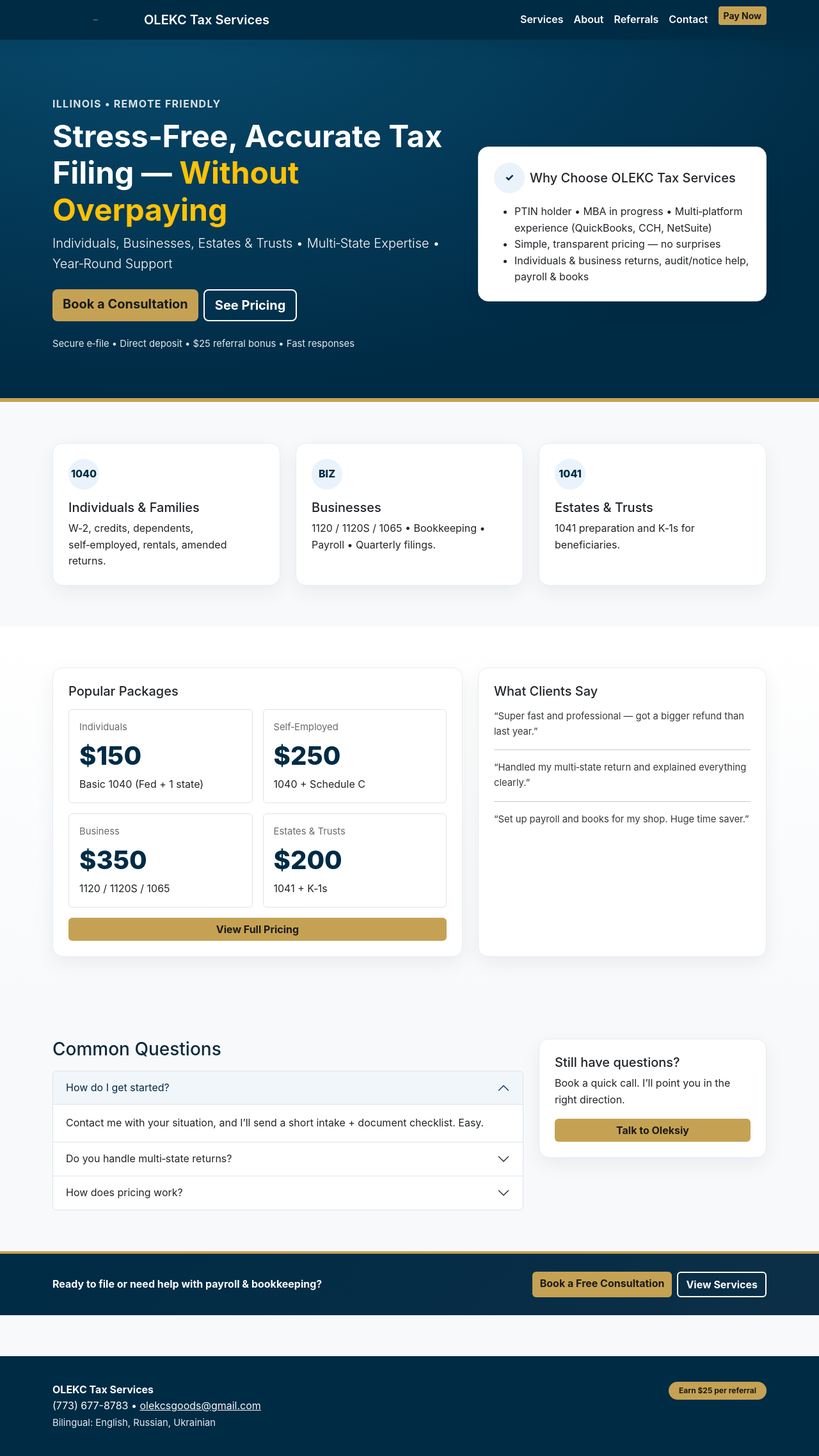
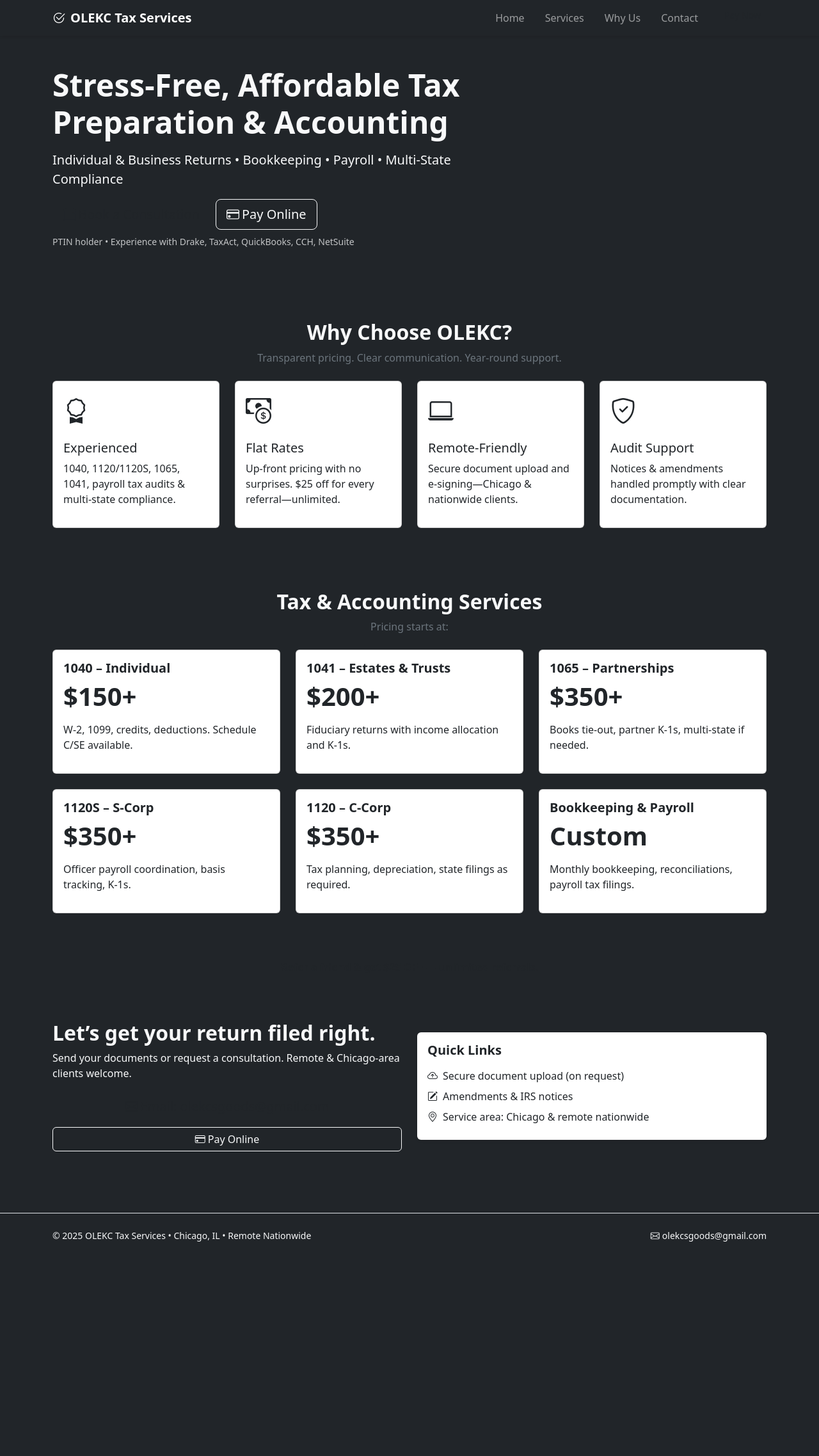
Before and after one commit to olekc02/olekc-tax-site, a Flask app: page / in a window 1280 px wide. Shown: the whole page at 64% size. After the commit the page ends 1940 px from the top, so only its background shows below. Run offline with Flask 3, Linux system fonts and the light colour scheme.

Commit message:
Updated layout with modern homepage

```diff
--- a/app.py
+++ b/app.py
@@ -1,43 +1,44 @@
-
-from flask import Flask, render_template, url_for
+from flask import Flask, render_template, send_from_directory, abort
 import os
 
 app = Flask(__name__)
 
-BUSINESS_NAME = "OLEKC Tax Services"
-PHONE = "(773) 677-8783"
-EMAIL = "olekcsgoods@gmail.com"
-PAYMENT_LINK = os.getenv("OLEKC_PAYMENT_LINK", "#")
+# ---- Routes ----
 
-@app.context_processor
-def inject_globals():
-    return dict(BUSINESS_NAME=BUSINESS_NAME, PHONE=PHONE, EMAIL=EMAIL, PAYMENT_LINK=PAYMENT_LINK)
+@app.route("/")
+def home():
+    """
+    Homepage with hero, services, referral, and contact sections.
+    Pass a payment link via the OLEKC_PAYMENT_LINK environment variable (optional).
+    """
+    payment_link = os.environ.get("OLEKC_PAYMENT_LINK")  # e.g., Square/PayPal checkout URL
+    return render_template("index.html", payment_link=payment_link)
 
-@app.route('/')
-def home():
-    return render_template('index.html', title="Home")
+@app.route("/health")
+def health():
+    """Simple health check for uptime monitors."""
+    return {"status": "ok"}, 200
 
-@app.route('/services')
-def services():
-    return render_template('services.html', title="Services & Pricing")
+@app.route("/favicon.ico")
+def favicon():
+    """Serve a favicon if you put one at static/img/favicon.ico."""
+    try:
+        return send_from_directory(
+            os.path.join(app.root_path, "static", "img"),
+            "favicon.ico",
+            mimetype="image/vnd.microsoft.icon",
+        )
+    except Exception:
+        abort(404)
 
-@app.route('/about')
-def about():
-    return render_template('about.html', title="About")
+@app.route("/robots.txt")
+def robots():
+    """Optional: allow indexing; adjust if you want to block bots."""
+    return "User-agent: *\nAllow: /", 200, {"Content-Type": "text/plain; charset=utf-8"}
 
-@app.route('/referrals')
-def referrals():
-    return render_template('referrals.html', title="Referral Program")
+# ---- App entrypoint (Render requires binding to 0.0.0.0 and PORT) ----
 
-@app.route('/contact')
-def contact():
-    return render_template('contact.html', title="Contact")
-
-@app.route('/pay')
-def pay():
-    return render_template('pay.html', title="Pay Now")
-
-if __name__ == '__main__':
-    import os
+if __name__ == "__main__":
     port = int(os.environ.get("PORT", 5000))
-    app.run(host="0.0.0.0", port=port)
+    # debug=True is fine locally; Render ignores it
+    app.run(host="0.0.0.0", port=port, debug=True)
--- a/static/css/styles.css
+++ b/static/css/styles.css
@@ -1,83 +1,25 @@
+:root{
+  --navy:#0b2434;
+  --midnight:#0f2f44;
+  --gold:#d4af37;
+  --gold-25: rgba(212,175,55,.25);
+}
+.bg-navy{ background:var(--navy); }
+.bg-midnight{ background:var(--midnight); }
+.text-gold{ color:var(--gold); }
+.border-gold-25{ border-color: var(--gold-25)!important; }
+.btn-gold{
+  background: var(--gold);
+  color:#111;
+  border: none;
+}
+.btn-gold:hover{ filter: brightness(0.95); color:#111; }
 
-:root {
-  --navy: #002B45;
-  --navy-2: #0c2f47;
-  --gold: #C5A253;
-  --mint: #e9f6f4;
-  --sky: #eaf3fb;
-  --ink: #0e2a3a;
-  --card: #ffffff;
-  --soft: #f7f9fb;
+.hero-bleed{
+  min-height: 64vh;
+  background:
+    linear-gradient( to bottom right, rgba(11,36,52,.85), rgba(11,36,52,.92) ),
+    url("{{ url_for('static', filename='img/hero_tax.jpg') }}") center/cover no-repeat;
 }
-
-html, body { scroll-behavior: smooth; }
-body {
-  font-family: Inter, system-ui, -apple-system, Segoe UI, Roboto, Helvetica, Arial, sans-serif;
-  background: var(--soft);
-  color: var(--ink);
-  line-height: 1.6;
-}
-
-.navbar {
-  background: var(--navy) !important;
-}
-.navbar .nav-link, .navbar-brand { color: #fff !important; font-weight: 600; }
-.navbar.sticky-top { box-shadow: 0 8px 24px rgba(0,0,0,0.08); }
-
-.btn-gold {
-  background: var(--gold);
-  border: none;
-  color: #1a1a1a;
-  font-weight: 700;
-}
-.btn-outline-light { border:2px solid #fff; color: #fff; font-weight: 700; }
-
-.hero {
-  background: radial-gradient(1200px 600px at 20% -10%, #084b6e, var(--navy)) no-repeat;
-  color: #ffffff;
-  padding: 88px 0 72px;
-  border-bottom: 6px solid var(--gold);
-}
-.hero .kicker { letter-spacing: .08em; text-transform: uppercase; font-weight: 700; opacity: .85; }
-.hero h1 { font-weight: 800; }
-.hero .trust { opacity: .9; }
-
-.section { padding: 64px 0; }
-.section-alt { padding: 64px 0; background: linear-gradient(180deg, #fff, var(--soft)); }
-
-.card {
-  border-radius: 16px;
-  border: 1px solid #e6edf2;
-  background: var(--card);
-  box-shadow: 0 10px 30px rgba(2,17,37,.06);
-}
-
-.icon-pill {
-  display:inline-flex; align-items:center; justify-content:center;
-  width:48px; height:48px; border-radius:999px;
-  background: var(--sky); color: var(--navy);
-  font-weight:800;
-}
-
-.price-tag {
-  font-size: 40px; font-weight: 800; color: var(--navy);
-}
-.badge-gold { background: var(--gold); color: #1a1a1a; font-weight:700; }
-
-.cta-strip {
-  background: linear-gradient(135deg, var(--navy) 0%, var(--navy-2) 100%);
-  color: #fff; padding: 28px 0; border-top: 4px solid var(--gold);
-}
-
-.accordion-button:not(.collapsed) {
-  background: #f1f6fb; color: var(--navy);
-}
-
-.footer {
-  background: var(--navy);
-  color: #fff;
-  padding: 40px 0;
-  margin-top: 64px;
-}
-
-.small { font-size:.925rem; opacity:.9 }
+.feature-card{ background:#0f2f44; border:1px solid var(--gold-25); }
+.service-card{ background:#11283a; border:1px solid var(--gold-25); }
--- a/templates/base.html
+++ b/templates/base.html
@@ -1,29 +1,38 @@
-
 <!doctype html>
 <html lang="en">
 <head>
-  <meta charset="utf-8"><meta name="viewport" content="width=device-width, initial-scale=1">
-  <title>{{ title }} • {{ BUSINESS_NAME }}</title>
-  <link href="https://cdn.jsdelivr.net/npm/bootstrap@5.3.2/dist/css/bootstrap.min.css" rel="stylesheet">
-  <link href="{{ url_for('static', filename='css/styles.css') }}" rel="stylesheet">
+  <meta charset="utf-8">
+  <meta name="viewport" content="width=device-width, initial-scale=1">
+  <title>{{ title or "OLEKC Tax Services" }}</title>
+
+  <!-- Bootstrap 5 -->
+  <link href="https://cdn.jsdelivr.net/npm/bootstrap@5.3.3/dist/css/bootstrap.min.css" rel="stylesheet">
+  <!-- Icons -->
+  <link href="https://cdn.jsdelivr.net/npm/bootstrap-icons@1.11.3/font/bootstrap-icons.css" rel="stylesheet">
+  <!-- Custom -->
+  <link href="{{ url_for('static', filename='css/site.css') }}" rel="stylesheet">
 </head>
-<body>
-  <nav class="navbar navbar-expand-lg navbar-dark sticky-top">
+<body class="bg-dark text-light">
+
+  <!-- NAV -->
+  <nav class="navbar navbar-expand-lg navbar-dark bg-navy shadow-sm sticky-top">
     <div class="container">
-      <a class="navbar-brand d-flex align-items-center" href="{{ url_for('home') }}">
-        <img src="{{ url_for('static', filename='img/logo-placeholder.png') }}" alt="logo" style="height:36px" class="me-2">
-        {{ BUSINESS_NAME }}
+      <a class="navbar-brand fw-bold" href="{{ url_for('home') }}">
+        <i class="bi bi-check2-circle me-2 text-gold"></i>OLEKC Tax Services
       </a>
       <button class="navbar-toggler" type="button" data-bs-toggle="collapse" data-bs-target="#nav">
         <span class="navbar-toggler-icon"></span>
       </button>
-      <div class="collapse navbar-collapse" id="nav">
-        <ul class="navbar-nav ms-auto mb-2 mb-lg-0">
-          <li class="nav-item"><a class="nav-link" href="{{ url_for('services') }}">Services</a></li>
-          <li class="nav-item"><a class="nav-link" href="{{ url_for('about') }}">About</a></li>
-          <li class="nav-item"><a class="nav-link" href="{{ url_for('referrals') }}">Referrals</a></li>
-          <li class="nav-item"><a class="nav-link" href="{{ url_for('contact') }}">Contact</a></li>
-          <li class="nav-item ms-lg-2"><a class="btn btn-gold btn-sm" href="{{ url_for('pay') }}">Pay Now</a></li>
+      <div id="nav" class="collapse navbar-collapse">
+        <ul class="navbar-nav ms-auto gap-lg-3">
+          <li class="nav-item"><a class="nav-link" href="{{ url_for('home') }}">Home</a></li>
+          <li class="nav-item"><a class="nav-link" href="#services">Services</a></li>
+          <li class="nav-item"><a class="nav-link" href="#about">Why Us</a></li>
+          <li class="nav-item"><a class="nav-link" href="#contact">Contact</a></li>
+          <li class="nav-item">
+            <a class="btn btn-gold btn-sm ms-lg-2"
+               href="{{ payment_link or '#' }}" target="_blank" rel="noopener">Pay Now</a>
+          </li>
         </ul>
       </div>
     </div>
@@ -31,31 +40,18 @@
 
   {% block content %}{% endblock %}
 
-  <div class="cta-strip">
-    <div class="container d-flex flex-column flex-lg-row align-items-center justify-content-between gap-3">
-      <div class="fw-bold">Ready to file or need help with payroll & bookkeeping?</div>
-      <div class="d-flex gap-2">
-        <a class="btn btn-gold" href="{{ url_for('contact') }}">Book a Free Consultation</a>
-        <a class="btn btn-outline-light" href="{{ url_for('services') }}">View Services</a>
-      </div>
-    </div>
-  </div>
-
-  <footer class="footer">
-    <div class="container">
-      <div class="row g-4">
-        <div class="col-md">
-          <strong>{{ BUSINESS_NAME }}</strong><br>
-          {{ PHONE }} • <a class="link-light" href="mailto:{{ EMAIL }}">{{ EMAIL }}</a><br>
-          <span class="small">Bilingual: English, Russian, Ukrainian</span>
-        </div>
-        <div class="col-md text-md-end">
-          <span class="badge badge-gold rounded-pill px-3 py-2">Earn $25 per referral</span>
-        </div>
+  <!-- FOOTER -->
+  <footer class="bg-navy mt-5 py-4 border-top border-gold-25">
+    <div class="container small d-flex flex-wrap justify-content-between align-items-center">
+      <div>© {{ 2025 }} OLEKC Tax Services • Chicago, IL • Remote Nationwide</div>
+      <div>
+        <a class="text-decoration-none text-light" href="mailto:olekcsgoods@gmail.com">
+          <i class="bi bi-envelope me-1"></i>olekcsgoods@gmail.com
+        </a>
       </div>
     </div>
   </footer>
 
-  <script src="https://cdn.jsdelivr.net/npm/bootstrap@5.3.2/dist/js/bootstrap.bundle.min.js"></script>
+  <script src="https://cdn.jsdelivr.net/npm/bootstrap@5.3.3/dist/js/bootstrap.bundle.min.js"></script>
 </body>
 </html>
--- a/templates/index.html
+++ b/templates/index.html
@@ -1,150 +1,183 @@
+{% extends "base.html" %}
+{% set title = "Stress-Free, Affordable Tax Prep & Accounting" %}
 
-{% extends "base.html" %}
 {% block content %}
-<section class="hero">
+
+<!-- HERO -->
+<section class="hero-bleed d-flex align-items-center">
+  <div class="container py-5">
+    <div class="row align-items-center">
+      <div class="col-lg-7">
+        <h1 class="display-5 fw-bold lh-tight">
+          Stress-Free, Affordable <span class="text-gold">Tax Preparation</span> & Accounting
+        </h1>
+        <p class="lead mt-3">
+          Individual & Business Returns • Bookkeeping • Payroll • Multi-State Compliance
+        </p>
+        <div class="d-flex gap-2 mt-3">
+          <a href="#contact" class="btn btn-gold btn-lg"><i class="bi bi-calendar-event me-1"></i>Book a Consultation</a>
+          <a href="{{ payment_link or '#' }}" target="_blank" rel="noopener" class="btn btn-outline-light btn-lg">
+            <i class="bi bi-credit-card me-1"></i>Pay Online
+          </a>
+        </div>
+        <p class="small mt-2 opacity-75">PTIN holder • Experience with Drake, TaxAct, QuickBooks, CCH, NetSuite</p>
+      </div>
+    </div>
+  </div>
+</section>
+
+<!-- VALUE / WHY US -->
+<section id="about" class="py-5 bg-dark">
   <div class="container">
-    <div class="row align-items-center g-4">
-      <div class="col-lg-7">
-        <div class="kicker mb-2">Illinois • Remote Friendly</div>
-        <h1 class="display-5 fw-bold">Stress‑Free, Accurate Tax Filing — <span class="text-warning">Without Overpaying</span></h1>
-        <p class="lead mb-4">Individuals, Businesses, Estates & Trusts • Multi‑State Expertise • Year‑Round Support</p>
-        <div class="d-flex gap-2 flex-wrap">
-          <a href="{{ url_for('contact') }}" class="btn btn-gold btn-lg">Book a Consultation</a>
-          <a href="{{ url_for('services') }}" class="btn btn-outline-light btn-lg">See Pricing</a>
+    <div class="text-center mb-4">
+      <h2 class="fw-bold">Why Choose OLEKC?</h2>
+      <p class="text-secondary">Transparent pricing. Clear communication. Year-round support.</p>
+    </div>
+    <div class="row g-4">
+      <div class="col-md-3">
+        <div class="card feature-card h-100">
+          <div class="card-body">
+            <i class="bi bi-award fs-1 text-gold"></i>
+            <h5 class="mt-3">Experienced</h5>
+            <p>1040, 1120/1120S, 1065, 1041, payroll tax audits & multi-state compliance.</p>
+          </div>
         </div>
-        <div class="trust mt-4 small">Secure e‑file • Direct deposit • $25 referral bonus • Fast responses</div>
       </div>
-      <div class="col-lg-5">
-        <div class="card p-4">
-          <div class="d-flex align-items-center gap-2 mb-3">
-            <div class="icon-pill">✓</div><h5 class="mb-0">Why Choose {{ BUSINESS_NAME }}</h5>
+      <div class="col-md-3">
+        <div class="card feature-card h-100">
+          <div class="card-body">
+            <i class="bi bi-cash-coin fs-1 text-gold"></i>
+            <h5 class="mt-3">Flat Rates</h5>
+            <p>Up-front pricing with no surprises. $25 off for every referral—unlimited.</p>
           </div>
-          <ul class="mb-0">
-            <li>PTIN holder • MBA in progress • Multi‑platform experience (QuickBooks, CCH, NetSuite)</li>
-            <li>Simple, transparent pricing — no surprises</li>
-            <li>Individuals & business returns, audit/notice help, payroll & books</li>
-          </ul>
+        </div>
+      </div>
+      <div class="col-md-3">
+        <div class="card feature-card h-100">
+          <div class="card-body">
+            <i class="bi bi-laptop fs-1 text-gold"></i>
+            <h5 class="mt-3">Remote-Friendly</h5>
+            <p>Secure document upload and e-signing—Chicago & nationwide clients.</p>
+          </div>
+        </div>
+      </div>
+      <div class="col-md-3">
+        <div class="card feature-card h-100">
+          <div class="card-body">
+            <i class="bi bi-shield-check fs-1 text-gold"></i>
+            <h5 class="mt-3">Audit Support</h5>
+            <p>Notices & amendments handled promptly with clear documentation.</p>
+          </div>
         </div>
       </div>
     </div>
   </div>
 </section>
 
-<section class="section">
+<!-- SERVICES -->
+<section id="services" class="py-5 bg-midnight">
   <div class="container">
+    <div class="text-center mb-4">
+      <h2 class="fw-bold">Tax & Accounting Services</h2>
+      <p class="text-secondary">Pricing starts at:</p>
+    </div>
     <div class="row g-4">
-      <div class="col-md-4"><div class="card h-100 p-4">
-        <div class="icon-pill mb-3">1040</div>
-        <h5>Individuals & Families</h5>
-        <p class="mb-0">W‑2, credits, dependents, self‑employed, rentals, amended returns.</p>
-      </div></div>
-      <div class="col-md-4"><div class="card h-100 p-4">
-        <div class="icon-pill mb-3">BIZ</div>
-        <h5>Businesses</h5>
-        <p class="mb-0">1120 / 1120S / 1065 • Bookkeeping • Payroll • Quarterly filings.</p>
-      </div></div>
-      <div class="col-md-4"><div class="card h-100 p-4">
-        <div class="icon-pill mb-3">1041</div>
-        <h5>Estates & Trusts</h5>
-        <p class="mb-0">1041 preparation and K‑1s for beneficiaries.</p>
-      </div></div>
-    </div>
-  </div>
-</section>
-
-<section class="section-alt">
-  <div class="container">
-    <div class="row g-4 align-items-stretch">
-      <div class="col-lg-7">
-        <div class="card h-100 p-4">
-          <h5 class="mb-3">Popular Packages</h5>
-          <div class="row g-3">
-            <div class="col-sm-6">
-              <div class="p-3 border rounded h-100">
-                <div class="small text-muted">Individuals</div>
-                <div class="price-tag">$150</div>
-                <div>Basic 1040 (Fed + 1 state)</div>
-              </div>
-            </div>
-            <div class="col-sm-6">
-              <div class="p-3 border rounded h-100">
-                <div class="small text-muted">Self‑Employed</div>
-                <div class="price-tag">$250</div>
-                <div>1040 + Schedule C</div>
-              </div>
-            </div>
-            <div class="col-sm-6">
-              <div class="p-3 border rounded h-100">
-                <div class="small text-muted">Business</div>
-                <div class="price-tag">$350</div>
-                <div>1120 / 1120S / 1065</div>
-              </div>
-            </div>
-            <div class="col-sm-6">
-              <div class="p-3 border rounded h-100">
-                <div class="small text-muted">Estates & Trusts</div>
-                <div class="price-tag">$200</div>
-                <div>1041 + K‑1s</div>
-              </div>
-            </div>
+      <div class="col-md-4">
+        <div class="card service-card h-100">
+          <div class="card-body">
+            <h5 class="fw-bold">1040 – Individual</h5>
+            <p class="display-6 fw-bold text-gold">$150+</p>
+            <p>W-2, 1099, credits, deductions. Schedule C/SE available.</p>
           </div>
-          <a class="btn btn-gold mt-3" href="{{ url_for('services') }}">View Full Pricing</a>
         </div>
       </div>
-      <div class="col-lg-5">
-        <div class="card h-100 p-4">
-          <h5 class="mb-3">What Clients Say</h5>
-          <div class="small">“Super fast and professional — got a bigger refund than last year.”</div>
-          <hr>
-          <div class="small">“Handled my multi‑state return and explained everything clearly.”</div>
-          <hr>
-          <div class="small">“Set up payroll and books for my shop. Huge time saver.”</div>
+      <div class="col-md-4">
+        <div class="card service-card h-100">
+          <div class="card-body">
+            <h5 class="fw-bold">1041 – Estates & Trusts</h5>
+            <p class="display-6 fw-bold text-gold">$200+</p>
+            <p>Fiduciary returns with income allocation and K-1s.</p>
+          </div>
+        </div>
+      </div>
+      <div class="col-md-4">
+        <div class="card service-card h-100">
+          <div class="card-body">
+            <h5 class="fw-bold">1065 – Partnerships</h5>
+            <p class="display-6 fw-bold text-gold">$350+</p>
+            <p>Books tie-out, partner K-1s, multi-state if needed.</p>
+          </div>
+        </div>
+      </div>
+
+      <div class="col-md-4">
+        <div class="card service-card h-100">
+          <div class="card-body">
+            <h5 class="fw-bold">1120S – S-Corp</h5>
+            <p class="display-6 fw-bold text-gold">$350+</p>
+            <p>Officer payroll coordination, basis tracking, K-1s.</p>
+          </div>
+        </div>
+      </div>
+      <div class="col-md-4">
+        <div class="card service-card h-100">
+          <div class="card-body">
+            <h5 class="fw-bold">1120 – C-Corp</h5>
+            <p class="display-6 fw-bold text-gold">$350+</p>
+            <p>Tax planning, depreciation, state filings as required.</p>
+          </div>
+        </div>
+      </div>
+      <div class="col-md-4">
+        <div class="card service-card h-100">
+          <div class="card-body">
+            <h5 class="fw-bold">Bookkeeping & Payroll</h5>
+            <p class="display-6 fw-bold text-gold">Custom</p>
+            <p>Monthly bookkeeping, reconciliations, payroll tax filings.</p>
+          </div>
         </div>
       </div>
     </div>
   </div>
 </section>
 
-<section class="section">
+<!-- REFERRAL BANNER -->
+<section class="py-4 bg-gold text-dark text-center">
+  <div class="container fw-bold">
+    Refer a friend & get <span class="text-dark">$25 OFF</span> — unlimited referrals.
+  </div>
+</section>
+
+<!-- CONTACT -->
+<section id="contact" class="py-5 bg-dark">
   <div class="container">
-    <div class="row g-4">
-      <div class="col-lg-8">
-        <h3 class="mb-3">Common Questions</h3>
-        <div class="accordion" id="faq">
-          <div class="accordion-item">
-            <h2 class="accordion-header" id="q1">
-              <button class="accordion-button" type="button" data-bs-toggle="collapse" data-bs-target="#a1">How do I get started?</button>
-            </h2>
-            <div id="a1" class="accordion-collapse collapse show" data-bs-parent="#faq">
-              <div class="accordion-body">Contact me with your situation, and I’ll send a short intake + document checklist. Easy.</div>
-            </div>
-          </div>
-          <div class="accordion-item">
-            <h2 class="accordion-header" id="q2">
-              <button class="accordion-button collapsed" type="button" data-bs-toggle="collapse" data-bs-target="#a2">Do you handle multi‑state returns?</button>
-            </h2>
-            <div id="a2" class="accordion-collapse collapse" data-bs-parent="#faq">
-              <div class="accordion-body">Yes — I regularly prepare multi‑state and complex returns for remote workers and business owners.</div>
-            </div>
-          </div>
-          <div class="accordion-item">
-            <h2 class="accordion-header" id="q3">
-              <button class="accordion-button collapsed" type="button" data-bs-toggle="collapse" data-bs-target="#a3">How does pricing work?</button>
-            </h2>
-            <div id="a3" class="accordion-collapse collapse" data-bs-parent="#faq">
-              <div class="accordion-body">Transparent starting prices are listed on the Services page; I’ll confirm your quote before work begins.</div>
-            </div>
-          </div>
+    <div class="row g-4 align-items-center">
+      <div class="col-lg-6">
+        <h2 class="fw-bold">Let’s get your return filed right.</h2>
+        <p>Send your documents or request a consultation. Remote & Chicago-area clients welcome.</p>
+        <div class="d-flex flex-column gap-2">
+          <a class="btn btn-gold btn-lg w-auto" href="mailto:olekcsgoods@gmail.com">
+            <i class="bi bi-envelope me-1"></i>Email: olekcsgoods@gmail.com
+          </a>
+          <a class="btn btn-outline-light w-auto" href="{{ payment_link or '#' }}" target="_blank" rel="noopener">
+            <i class="bi bi-credit-card me-1"></i>Pay Online
+          </a>
         </div>
       </div>
-      <div class="col-lg-4">
-        <div class="card p-4">
-          <h5>Still have questions?</h5>
-          <p>Book a quick call. I’ll point you in the right direction.</p>
-          <a class="btn btn-gold w-100" href="{{ url_for('contact') }}">Talk to Oleksiy</a>
+      <div class="col-lg-6">
+        <div class="card bg-midnight border-0 shadow-sm">
+          <div class="card-body">
+            <h5 class="fw-bold mb-3">Quick Links</h5>
+            <ul class="list-unstyled m-0">
+              <li class="mb-2"><i class="bi bi-cloud-arrow-up me-2 text-gold"></i>Secure document upload (on request)</li>
+              <li class="mb-2"><i class="bi bi-pencil-square me-2 text-gold"></i>Amendments & IRS notices</li>
+              <li class="mb-2"><i class="bi bi-geo-alt me-2 text-gold"></i>Service area: Chicago & remote nationwide</li>
+            </ul>
+          </div>
         </div>
       </div>
     </div>
   </div>
 </section>
+
 {% endblock %}
```
Also changed, not shown: olekc_tax_qr_1000.png (added), olekc_tax_qr_600.png (added).
